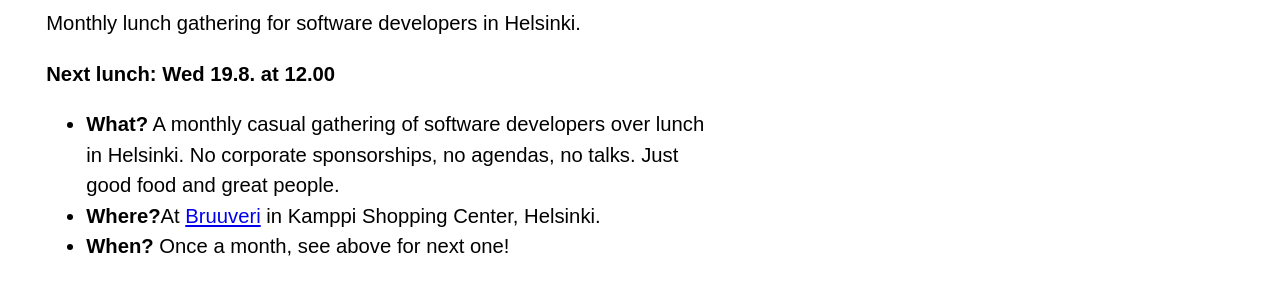
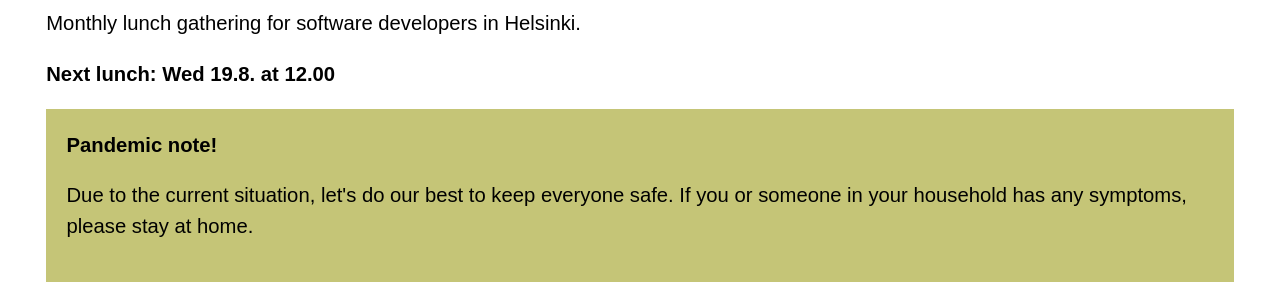
Before and after one commit to Hamatti/helsinkidevlunch-website, a plain HTML site: page index.html in a window 1280 px wide. Shown: the part 143-431 px from the top of the page. Drawn offline with Linux system fonts and the light colour scheme.

Commit message:
Add pandemic note

```diff
--- a/index.html
+++ b/index.html
@@ -20,6 +20,15 @@
       <p>Monthly lunch gathering for software developers in Helsinki.</p>
       <p class="next-event">Next lunch: Wed 19.8. at 12.00</p>
     </main>
+
+    <section class="warning">
+      <strong>Pandemic note!</strong>
+      <p>
+        Due to the current situation, let's do our best to keep everyone safe.
+        If you or someone in your household has any symptoms, please stay at
+        home.
+      </p>
+    </section>
 
     <article>
       <div>
--- a/main.css
+++ b/main.css
@@ -51,3 +51,8 @@ article > * + h2 {
 .tampere {
   font-size: 0.7em;
 }
+
+.warning {
+  padding: 1em;
+  background: #c5c577;
+}
```
